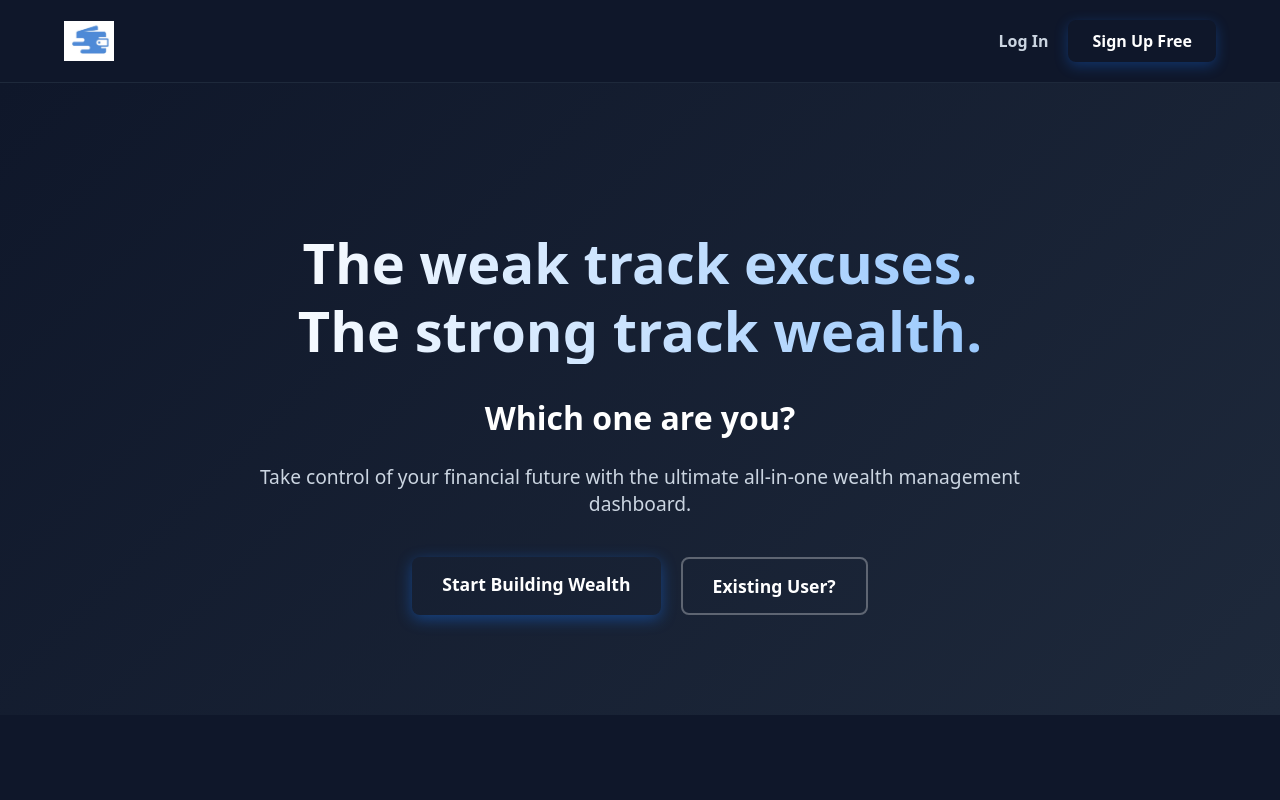
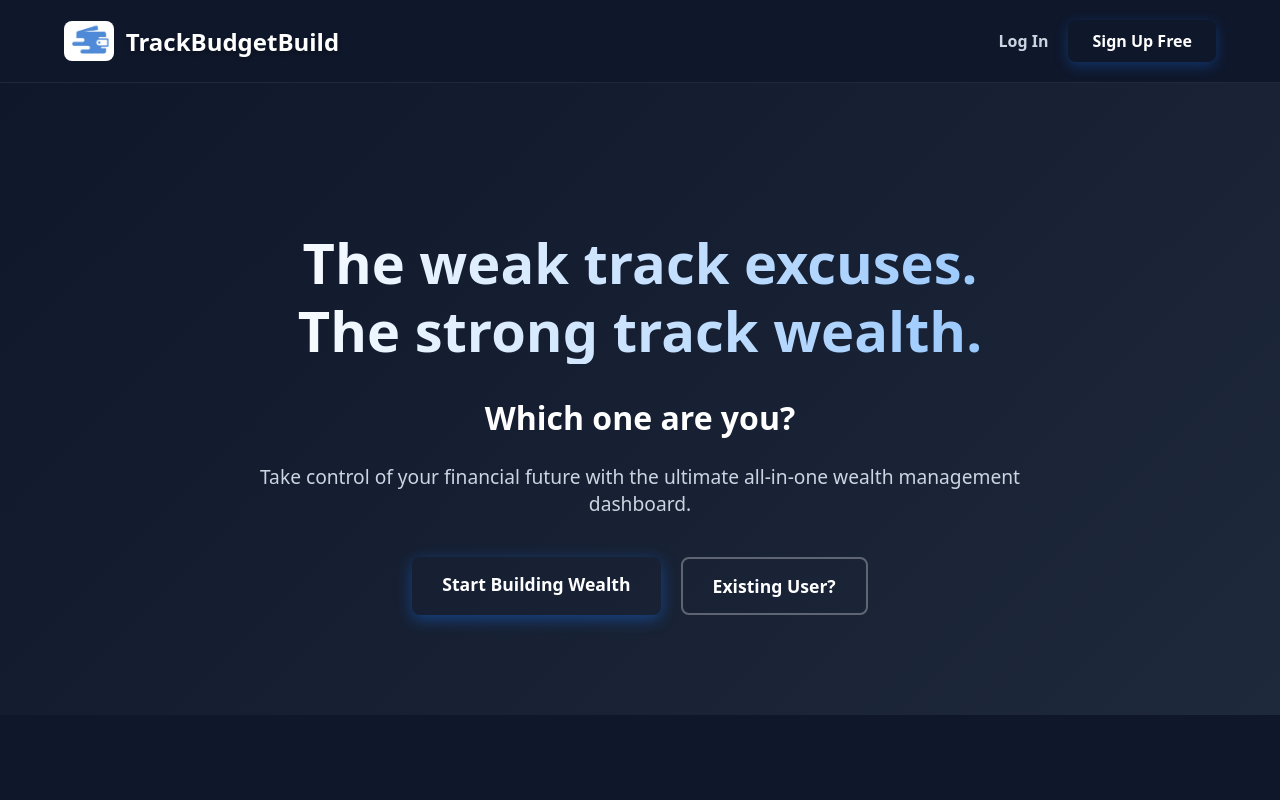
Before and after one commit to vonmch/trackbudget-backend, a React (Vite) app in the folder client/: page / in a window 1280 px wide. Shown: the top 800 px of the page. Built offline with nearby package versions, Linux system fonts and the light colour scheme.

Commit message:
Fix invisible header text and polish logo style

```diff
--- a/client/src/pages/LandingPage.css
+++ b/client/src/pages/LandingPage.css
@@ -32,15 +32,18 @@
 .landing-logo-img {
   height: 40px;
   width: auto;
+  border-radius: 8px;
 }
 
 .landing-logo-container h1 {
   font-size: 1.5rem;
   font-weight: 700;
   margin: 0;
-  background: linear-gradient(90deg, #ffffff, var(--brand-color));
-  -webkit-background-clip: text;
-  -webkit-text-fill-color: transparent;
+
+  /* --- FIX: SOLID WHITE TEXT --- */
+  /* We removed the gradient/transparent code because it was causing invisibility */
+  color: #ffffff !important;
+  text-shadow: 0 2px 4px rgba(0,0,0,0.3); /* Adds a subtle pop */
 }
 
 .landing-nav {
```
